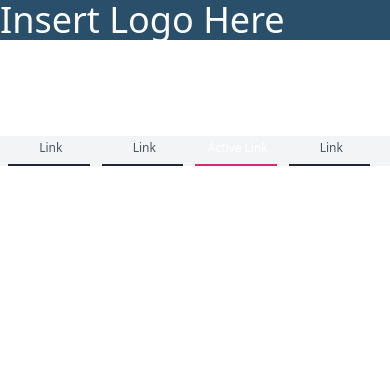
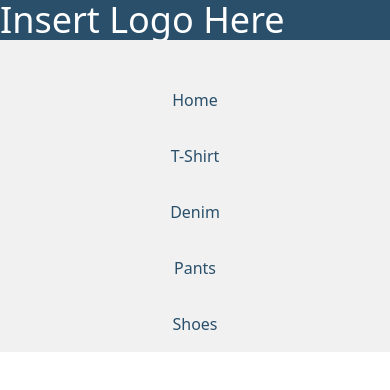
Before and after one commit to bmceuen/final-project, a plain HTML site: page index.html in a window 390 px wide. Drawn offline with nearby package versions, Linux system fonts and the light colour scheme; no server answers.

Commit message:
side bar adjustments

```diff
--- a/index.html
+++ b/index.html
@@ -35,6 +35,62 @@
             min-height: 400px;
         }
 
+        /* The side navigation menu */
+.sidebar {
+  margin: 0;
+  padding: 0;
+  /* width: 200px; */
+  background-color: #f1f1f1;
+  position: absolute;
+  /* height: 100%; */
+  overflow: auto;
+}
+
+/* Sidebar links */
+.sidebar a {
+  display: block;
+  color:#294F6B;
+  padding: 16px;
+  text-decoration: none;
+}
+
+/* Active/current link */
+.sidebar a.active {
+  background-color: #D0A363;
+  color: #294F6B;
+}
+
+/* Links on mouse-over */
+.sidebar a:hover:not(.active) {
+  background-color: #555;
+  color: white;
+}
+
+/* Page content. The value of the margin-left property should match the value of the sidebar's width property */
+div.content {
+  margin-left: 200px;
+  padding: 1px 16px;
+  height: 1000px;
+}
+
+/* On screens that are less than 700px wide, make the sidebar into a topbar */
+@media screen and (max-width: 700px) {
+  .sidebar {
+    width: 100%;
+    height: auto;
+    position: relative;
+  }
+  .sidebar a {float: left;}
+  div.content {margin-left: 0;}
+}
+
+/* On screens that are less than 400px, display the bar vertically, instead of horizontally */
+@media screen and (max-width: 400px) {
+  .sidebar a {
+    text-align: center;
+    float: none;
+  }
+}
     </style>
 </head>
 <body class="bg-white">
@@ -48,11 +104,36 @@
 
     <div class="sign-in-or-sign-out md:w-full"></div>
 
+    <div class="sidebar md:w-1/5 md:h-screen text-center">
+        <div class="userinfo p-4 break-words"></div>
+        <ul>
+            <li>
+                <a href="#home">Home</a>
+            </li>
+            <li>
+                <a href="#t-shirt">T-Shirt</a>
+            </li>
+            <li>
+                <a href="#denim">Denim</a>
+            </li>
+            <li>
+                <a href="#pants">Pants</a>
+            </li>
+            <li>
+                <a href="#shoes">Shoes</a>
+            </li>
+        </ul>
+      </div>
+
     <div class="products md:w-4/5 md:float-right pt-8 pl-16 pr-16 pb-16 ml-8 md:flex md:flex-wrap">
     </div>
 
-    <div class="sidebar md:w-1/5 bg-gray-100 relative px-2 text-center bottom-0 md:pt-8 md:top-0 md:left-0 md:h-screen md:border-r-4 md:border-gray-600">
+    <div class="quiz">
+    </div>
+
+    <!-- <div class="sidebar md:w-1/5 bg-gray-100 relative px-2 text-center bottom-0 md:pt-8 md:top-0 md:left-0 md:h-screen md:border-r-4 md:border-gray-600">
         <div class="md:relative mx-auto lg:float-right lg:px-6">
+           <div class="user-details block py-1 mr-3 md:py-3 pl-1 align-middle text-gray-800 no-underline"></div>
            <ul class="list-reset flex flex-row md:flex-col text-center md:text-left">
               <li class="mr-3 flex-1">
                  <a href="#" class="block py-1 md:py-3 pl-1 align-middle text-gray-800 no-underline hover:text-pink-500 border-b-2 border-gray-800 md:border-gray-900 hover:border-pink-500">
@@ -76,11 +157,7 @@
               </li>
            </ul>
         </div>
-     </div>
-
-    <div class="quiz">
-    </div>
-
+     </div> -->
 
 <!--
 </div> -->
--- a/onbrand.js
+++ b/onbrand.js
@@ -9,10 +9,15 @@ firebase.auth().onAuthStateChanged(async function(user)
         // let finalResult = result.userId
         // console.log(finalResult)
 
-        let loginDiv = document.querySelector('.sign-in-or-sign-out')
-        loginDiv.classList.add('border-2', 'text-black', 'text-center')
-        loginDiv.innerHTML = `You Are Currently Logged In As:<br>${user.email}<br><br>
+        // let loginDiv = document.querySelector('.sign-in-or-sign-out')
+        // loginDiv.classList.add('border-2', 'text-black', 'text-center')
+        // loginDiv.innerHTML = `You Are Currently Logged In As:<br>${user.email}<br><br>
+        // <button class="sign-out-button bg-tan text-bold text-storm px-4 py-2 rounded-xl">Sign-Out</button>`
+
+        document.querySelector('.userinfo').insertAdjacentHTML('beforeend',
+        `Hello ${user.displayName}! <br>
         <button class="sign-out-button bg-tan text-bold text-storm px-4 py-2 rounded-xl">Sign-Out</button>`
+        )
 
         let productsDiv = document.querySelector('.products')
         document.querySelector('.sign-out-button').addEventListener('click', async function(event){
```
